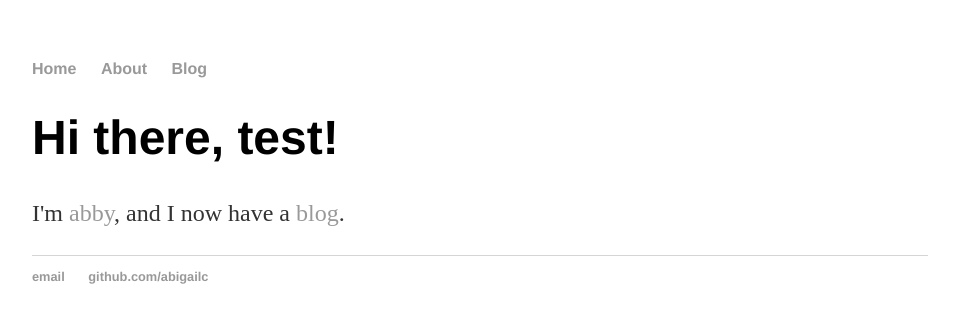
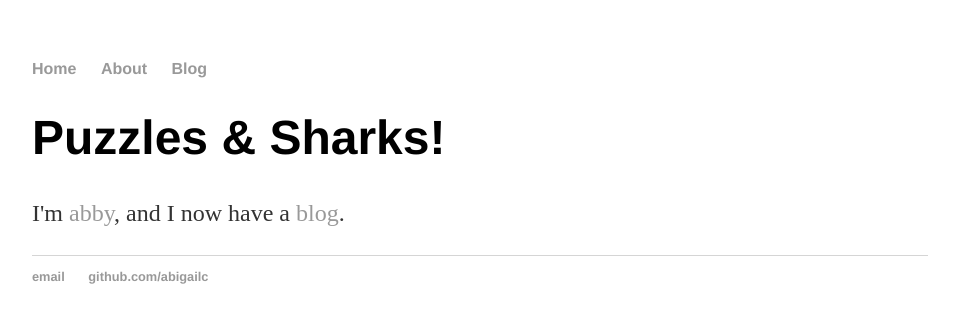
Before and after one commit to abigailc/abigailc.github.io, a Jekyll site: the page built from index.md, in a window 1280 px wide. Shown: the top 323 px of the page, without its empty margins (160-1119 px from the left). Built offline with Jekyll 4.4.1, drawn with Linux system fonts in a browser that asks for light colours.

Commit message:
Update index.md

```diff
--- a/index.md
+++ b/index.md
@@ -4,6 +4,6 @@ title: "Puzzles and Sharks"
 ---
 
 <div class="blurb">
-	<h1>Hi there, test!</h1>
+	<h1>Puzzles & Sharks!</h1>
 	<p>I'm <a href="/about">abby</a>, and I now have a <a href="/blog">blog</a>.</p>
 </div><!-- /.blurb -->
```
